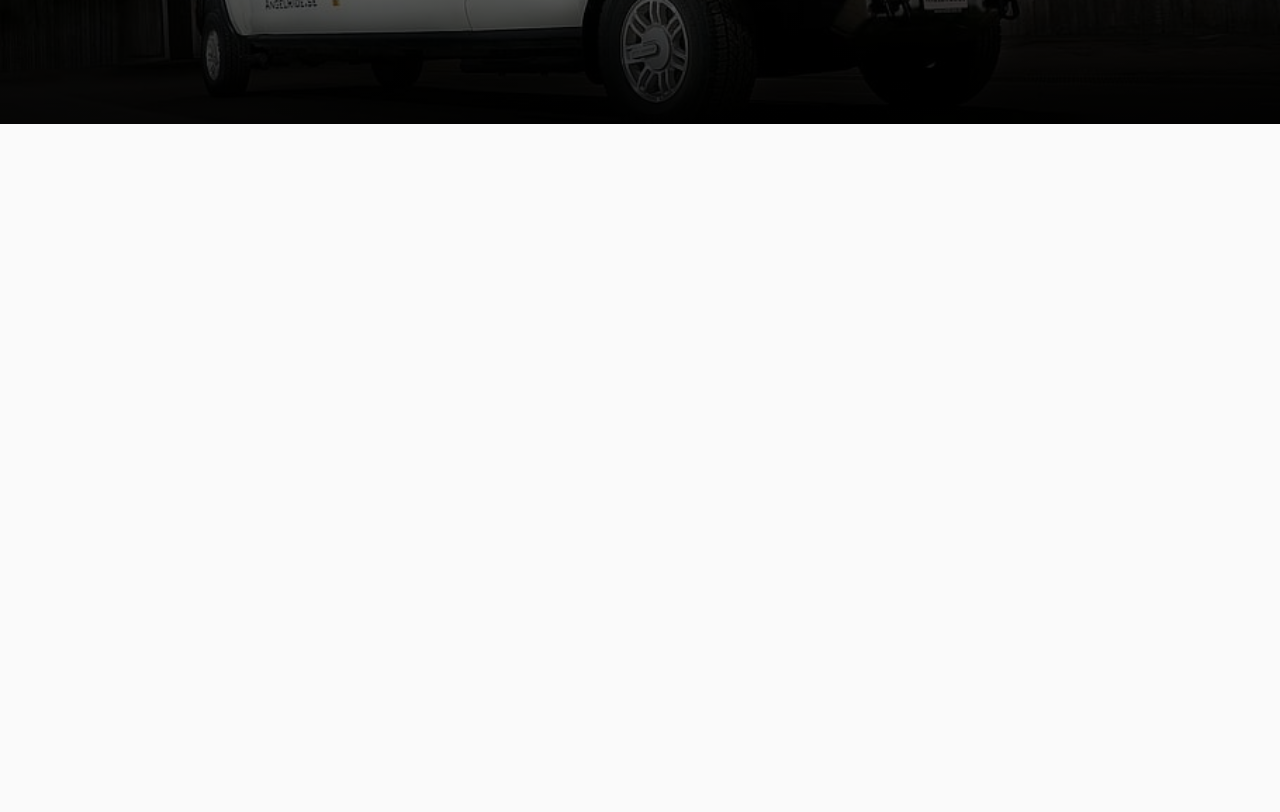
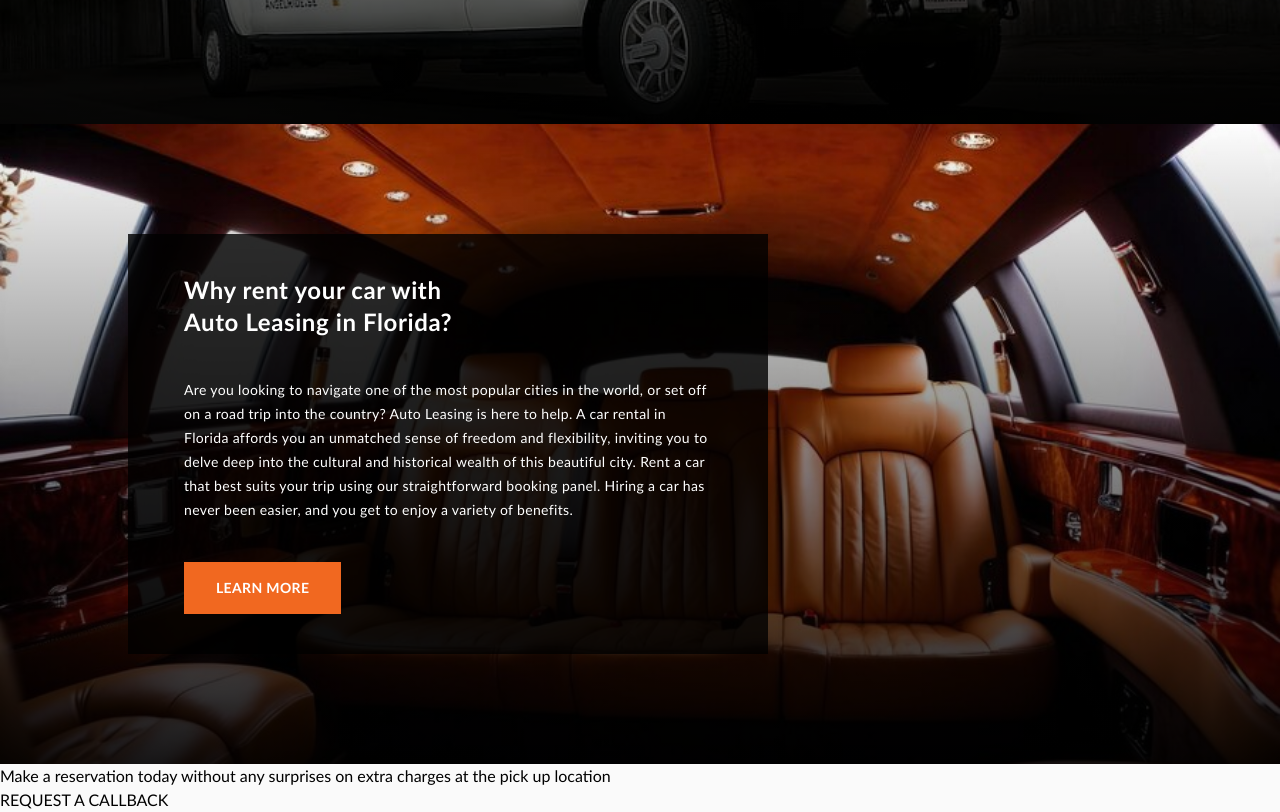
Before and after one commit to 2gbeh/react-playground, a Next.js app: page / in a window 1280 px wide. Shown: the part 1800-2612 px from the top of the page. Before the commit the page ends 1924 px from the top, so only its background shows below. Built offline with nearby package versions, Linux system fonts and the light colour scheme.

Commit message:
style(components): update section-c

```diff
--- a/components/molecules/section-b/index.tsx
+++ b/components/molecules/section-b/index.tsx
@@ -3,8 +3,8 @@ import { backgroundImageStyles } from "@/utils/backgroundImageStyles";
 
 interface IProps {}
 
-const SectionII: React.FC<IProps> = ({}) => {
-  console.log("🚀 ~ SectionII");
+const SectionB: React.FC<IProps> = ({}) => {
+  console.log("🚀 ~ SectionB");
   // renders
   return (
     <section
@@ -25,4 +25,4 @@ const SectionII: React.FC<IProps> = ({}) => {
   );
 };
 
-export default React.memo(SectionII);
+export default React.memo(SectionB);
--- a/components/molecules/section-c/index.tsx
+++ b/components/molecules/section-c/index.tsx
@@ -1,26 +1,37 @@
 import React from "react";
+import { backgroundImageStyles } from "@/utils/backgroundImageStyles";
 
 interface IProps {}
 
-const SectionIII: React.FC<IProps> = ({}) => {
-  console.log("🚀 ~ SectionIII");
+const SectionC: React.FC<IProps> = ({}) => {
+  console.log("🚀 ~ SectionC");
   // renders
   return (
-    <section className="section-iii">
-      <h1>Why rent your car with</h1>
-      <h1>Auto Leasing in Florida?</h1>
-      <article>
-        Are you looking to navigate one of the most popular cities in the world,
-        or set off on a road trip into the country? Auto Leasing is here to
-        help. A car rental in Florida affords you an unmatched sense of freedom
-        and flexibility, inviting you to delve deep into the cultural and
-        historical wealth of this beautiful city. Rent a car that best suits
-        your trip using our straightforward booking panel. Hiring a car has
-        never been easier, and you get to enjoy a variety of benefits.
-      </article>
-      <button>LEARN MORE</button>
+    <section
+      className="flex min-h-[640px] items-center bg-accent py-4 text-white"
+      style={backgroundImageStyles("/uploads/cover-5.png")}
+    >
+      <div className="container">
+        <div className="max-w-[640px] space-y-10 bg-[#000000cc] py-10 px-14">
+          <hgroup className="">
+            <h1 className="h3">Why rent your car with</h1>
+            <h1 className="h3">Auto Leasing in Florida?</h1>
+          </hgroup>
+          <article className="p">
+            Are you looking to navigate one of the most popular cities in the
+            world, or set off on a road trip into the country? Auto Leasing is
+            here to help. A car rental in Florida affords you an unmatched sense
+            of freedom and flexibility, inviting you to delve deep into the
+            cultural and historical wealth of this beautiful city. Rent a car
+            that best suits your trip using our straightforward booking panel.
+            Hiring a car has never been easier, and you get to enjoy a variety
+            of benefits.
+          </article>
+          <button className="button">LEARN MORE</button>
+        </div>
+      </div>
     </section>
   );
 };
 
-export default React.memo(SectionIII);
+export default React.memo(SectionC);
--- a/components/molecules/section-d/index.tsx
+++ b/components/molecules/section-d/index.tsx
@@ -2,8 +2,8 @@ import React from "react";
 
 interface IProps {}
 
-const SectionIV: React.FC<IProps> = ({}) => {
-  console.log("🚀 ~ SectionIV");
+const SectionD: React.FC<IProps> = ({}) => {
+  console.log("🚀 ~ SectionD");
   // renders
   return (
     <section className="section-iv">
@@ -16,4 +16,4 @@ const SectionIV: React.FC<IProps> = ({}) => {
   );
 };
 
-export default React.memo(SectionIV);
+export default React.memo(SectionD);
--- a/pages/index.tsx
+++ b/pages/index.tsx
@@ -7,6 +7,8 @@ import Banner from "@/components/atoms/banner";
 import Hero from "@/components/molecules/hero";
 import SectionA from "@/components/molecules/section-a";
 import SectionB from "@/components/molecules/section-b";
+import SectionC from "@/components/molecules/section-c";
+import SectionD from "@/components/molecules/section-d";
 
 const Home = () => {
   console.log("🚀 ~ Home");
@@ -20,6 +22,8 @@ const Home = () => {
       <Hero />
       <SectionA />
       <SectionB />
+      <SectionC />
+      <SectionD />
     </>
   );
 };
--- a/styles/globals.css
+++ b/styles/globals.css
@@ -54,7 +54,7 @@ body {
 }
 
 .p {
-  @apply text-3xl font-black
+  @apply text-sm tracking-wide leading-[24px]
 }
 
 .button {
```
Also changed, not shown: public/uploads/cover-5.png (added).
